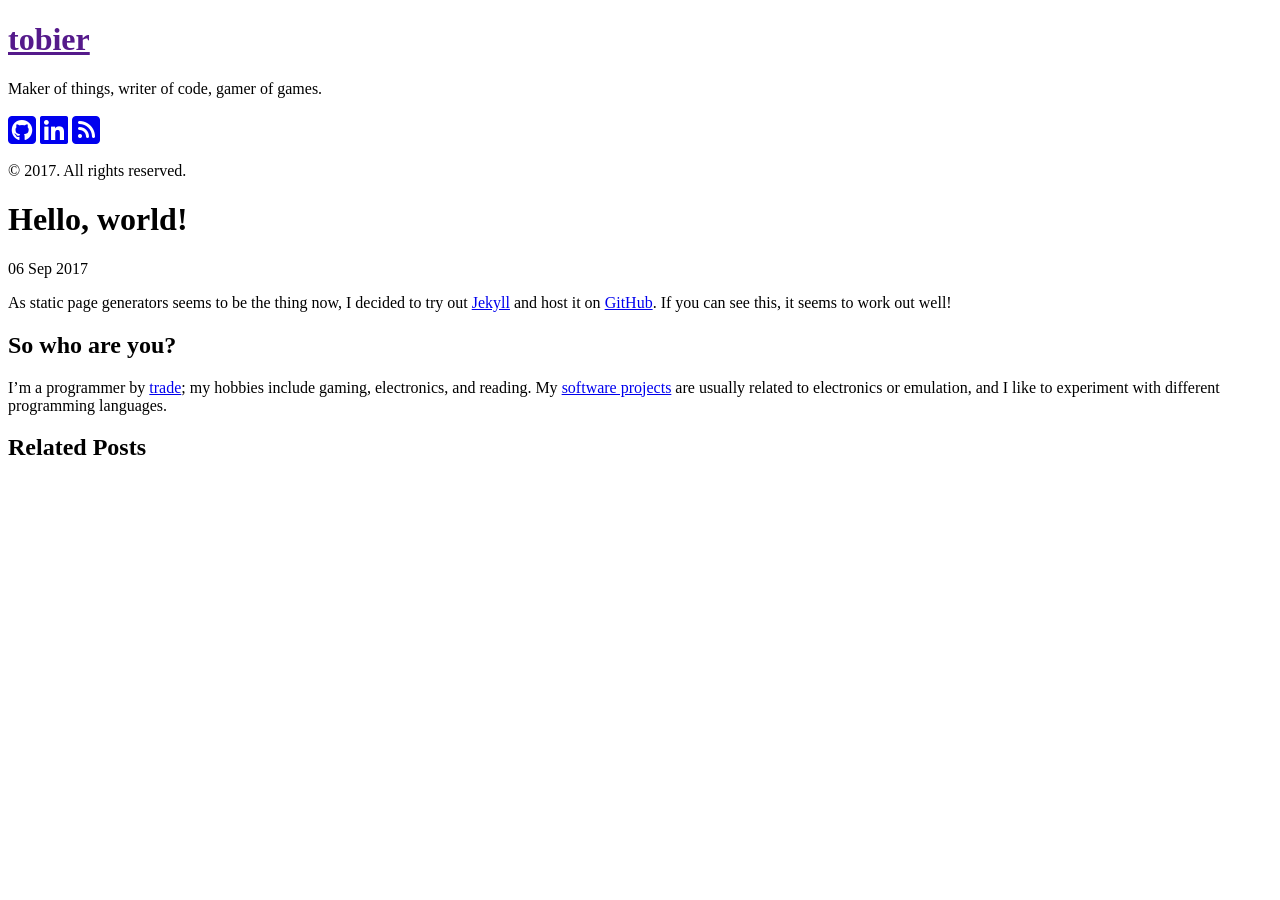
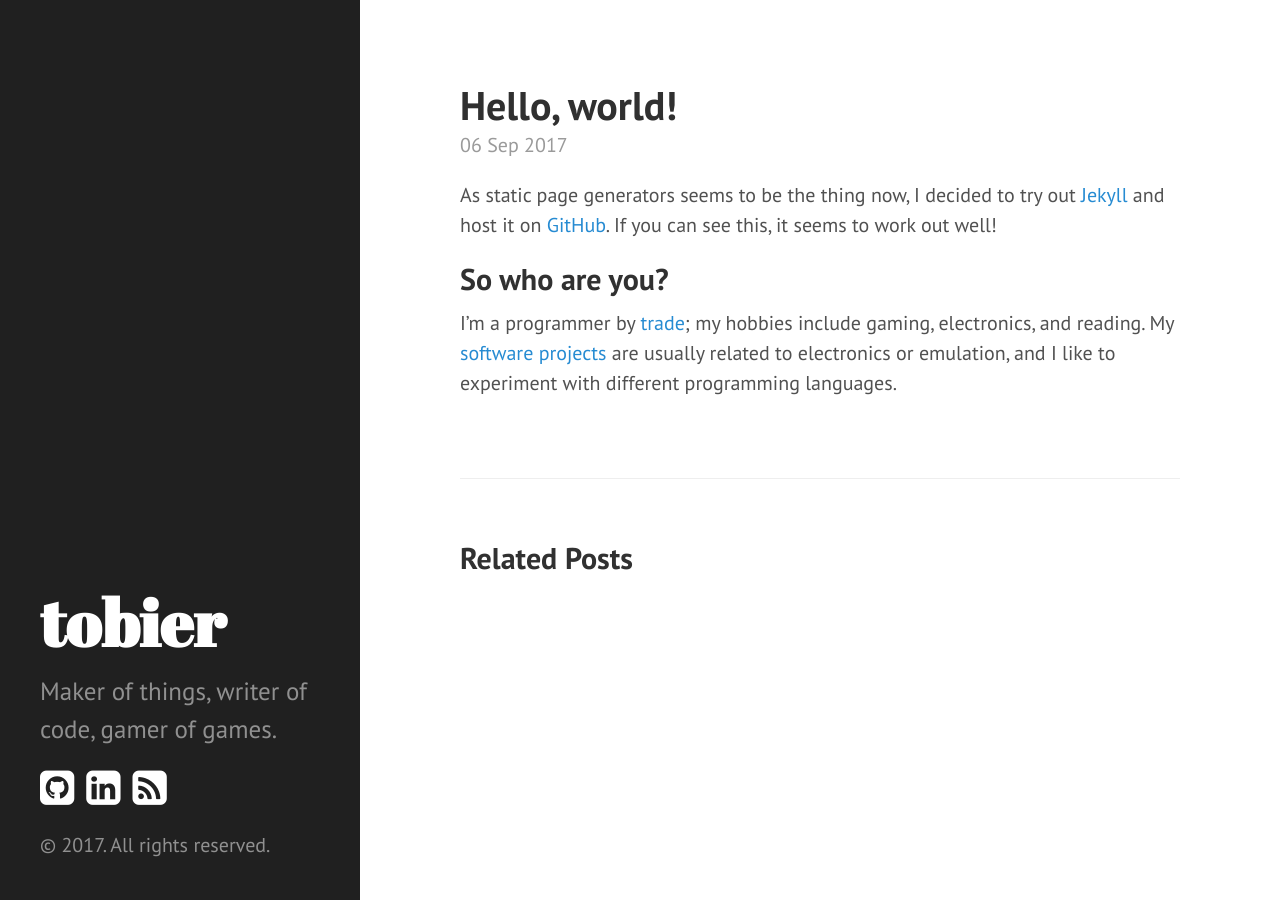
Before and after one commit to tobier/tobier.github.io, a Jekyll site: the page built from _posts/2017-09-06-hello-world.md, in a window 1280 px wide. Built offline with Jekyll 4.4.1, drawn with Linux system fonts in a browser that asks for light colours; nearby versions of some CDN libraries; library files that are not in the unit come from our copies.

Commit message:
Fixed (?) more issues with baseurl

```diff
--- a/404.html
+++ b/404.html
@@ -6,5 +6,5 @@ permalink: 404.html
 
 <div class="page">
   <h1 class="page-title">404: Page not found</h1>
-  <p class="lead">This is not the page you're looking for. Are you lost? <a href="{{ site.baseurl }}">Take the blue pill</a>, and this story ends.</p>
+  <p class="lead">This is not the page you're looking for. Are you lost? <a href="{{ '/' }}">Take the blue pill</a>, and this story ends.</p>
 </div>
--- a/_includes/head.html
+++ b/_includes/head.html
@@ -15,16 +15,16 @@
   </title>
 
   <!-- CSS -->
-  <link rel="stylesheet" href="{{ site.baseurl }}public/css/poole.css">
-  <link rel="stylesheet" href="{{ site.baseurl }}public/css/syntax.css">
-  <link rel="stylesheet" href="{{ site.baseurl }}public/css/hyde.css">
+  <link rel="stylesheet" href="{{ '/' | relative_url }}public/css/poole.css">
+  <link rel="stylesheet" href="{{ '/' | relative_url }}public/css/syntax.css">
+  <link rel="stylesheet" href="{{ '/' | relative_url }}public/css/hyde.css">
   <link rel="stylesheet" href="http://fonts.googleapis.com/css?family=PT+Sans:400,400italic,700|Abril+Fatface">
 
   <!-- Icons -->
-  <link rel="apple-touch-icon-precomposed" sizes="144x144" href="{{ site.baseurl }}public/apple-touch-icon-144-precomposed.png">
-                                 <link rel="shortcut icon" href="{{ site.baseurl }}public/favicon.ico">
-  <link rel="stylesheet" href="{{ site.baseurl }}public/css/font-awesome.min.css">
+  <link rel="apple-touch-icon-precomposed" sizes="144x144" href="{{ '/' | relative_url }}public/apple-touch-icon-144-precomposed.png">
+                                 <link rel="shortcut icon" href="{{ '/' | relative_url }}public/favicon.ico">
+  <link rel="stylesheet" href="{{ '/' | relative_url }}public/css/font-awesome.min.css">
 
   <!-- RSS -->
-  <link rel="alternate" type="application/rss+xml" title="RSS" href="{{ site.baseurl }}atom.xml">
+  <link rel="alternate" type="application/rss+xml" title="RSS" href="{{ '/' | relative_url }}atom.xml">
 </head>
--- a/_includes/sidebar.html
+++ b/_includes/sidebar.html
@@ -26,7 +26,7 @@
 
       <a href="{{ site.github }}"><span title="Check out my Github" class="fa fa-github-square fa-2x" aria-hidden="true"></span></a>
       <a href="{{ site.linkedin }}"><span title="Connect with me on LinkedIn" class="fa fa-linkedin-square fa-2x" aria-hidden="true"></span></a>
-      <a href="{{ site.baseurl }}atom.xml"><span title="Subscribe" class="fa fa-rss-square fa-2x" aria-hidden="true"></span></a>
+      <a href="/atom.xml"><span title="Subscribe" class="fa fa-rss-square fa-2x" aria-hidden="true"></span></a>
     </nav>
 
     <p>&copy; {{ site.time | date: '%Y' }}. All rights reserved.</p>
```
